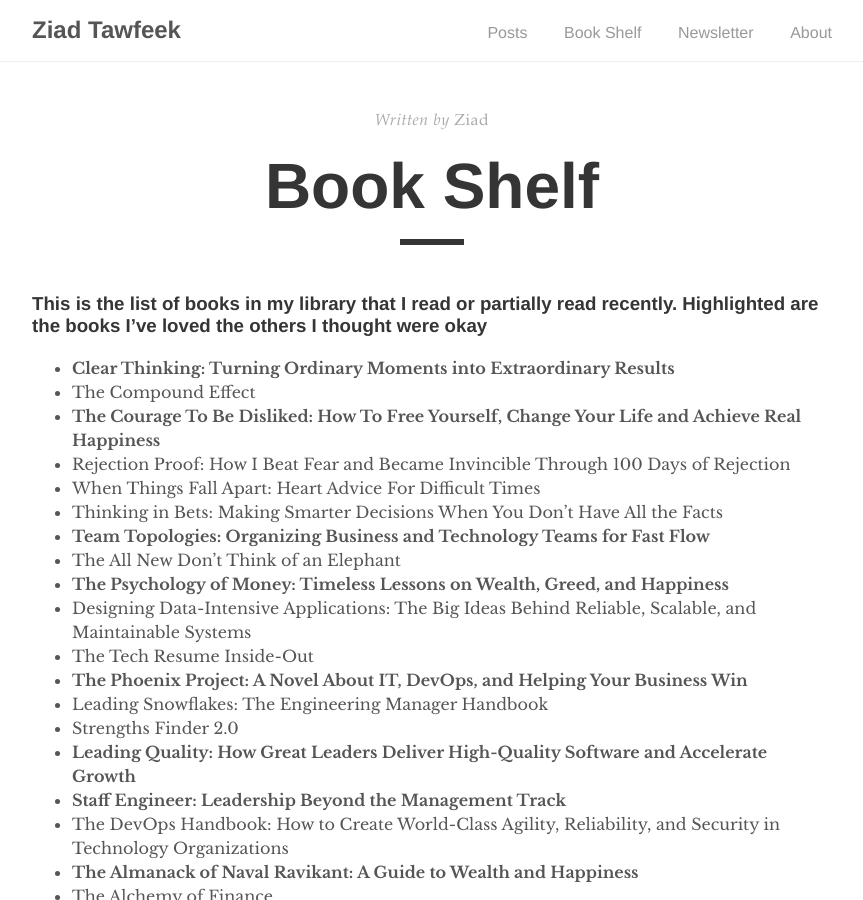
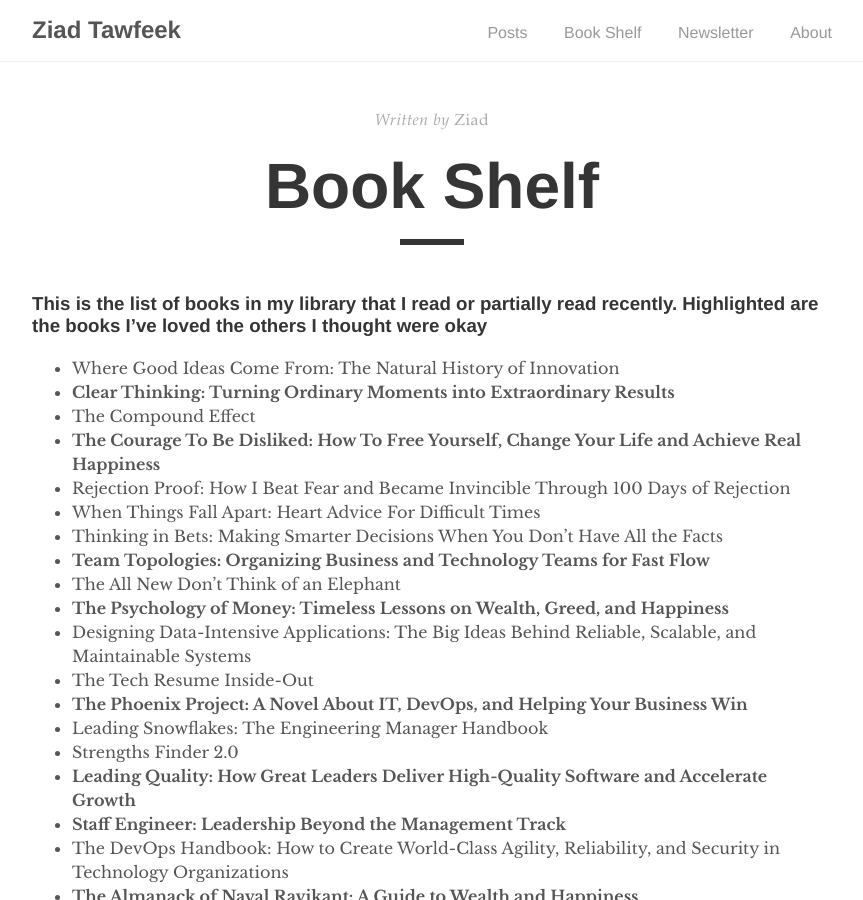
Before and after one commit to ziadtawfeek/web, a Jekyll site: the page built from _pages/book-shelf.md, in a window 1280 px wide and 900 px high. Shown: the whole window, without its empty margins (208-1071 px from the left). Built offline with Jekyll 4.4.1, drawn with Linux system fonts in a browser that asks for light colours.

Commit message:
Update book-shelf.md

```diff
--- a/_pages/book-shelf.md
+++ b/_pages/book-shelf.md
@@ -7,6 +7,7 @@ permalink: /book-shelf/
 
 ### This is the list of books in my library that I read or partially read recently. Highlighted are the books I’ve loved the others I thought were okay
 
+- Where Good Ideas Come From: The Natural History of Innovation
 - **Clear Thinking: Turning Ordinary Moments into Extraordinary Results**
 - The Compound Effect
 - **The Courage To Be Disliked: How To Free Yourself, Change Your Life and Achieve Real Happiness**
```
